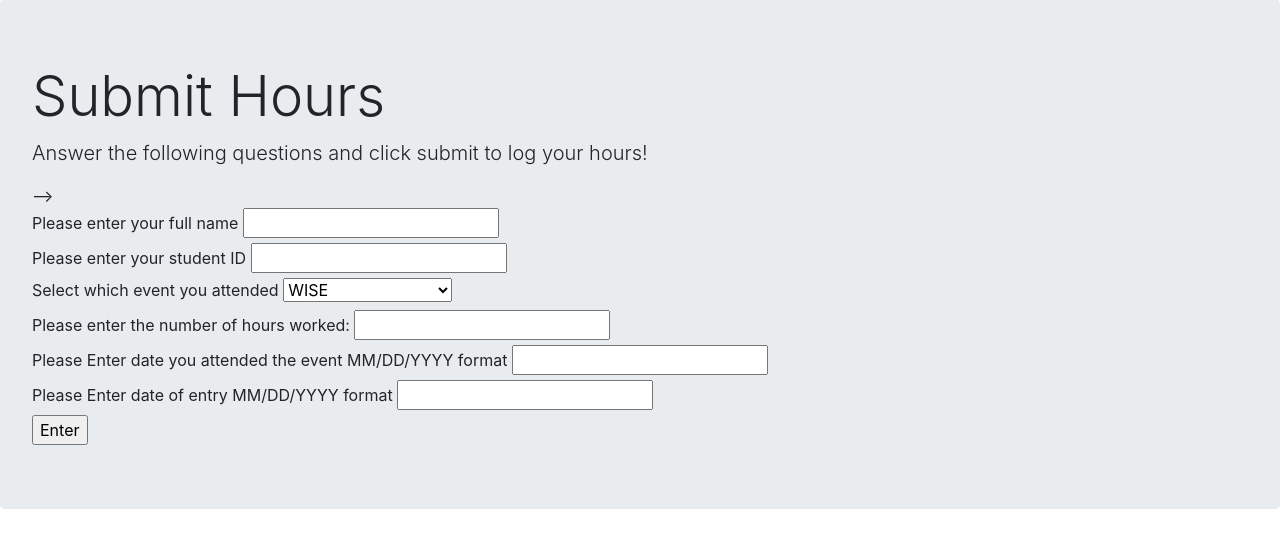
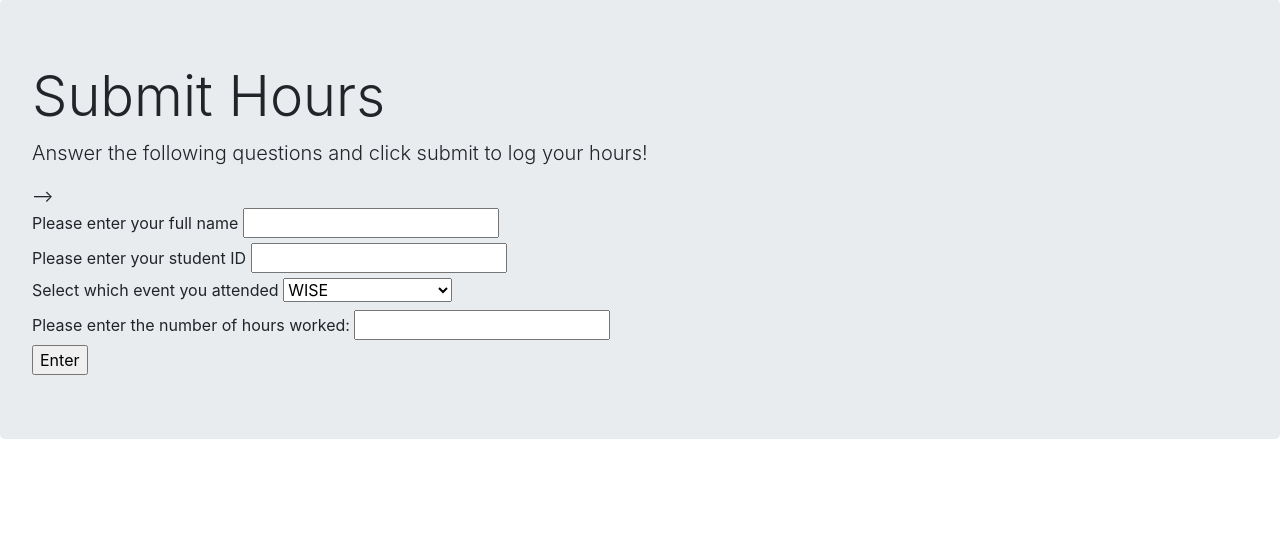
Before and after one commit to Vishwa-Muthuraman/team75_sample_site, a Flask app: page /sign_up in a window 1280 px wide. Shown: the part 71-619 px from the top of the page. Run offline with Flask 2, Linux system fonts and the light colour scheme; some libraries are stand-ins or nearby versions.

Commit message:
whatever

```diff
--- a/forms.py
+++ b/forms.py
@@ -12,9 +12,6 @@ class VolunteerForm(FlaskForm):
     event = SelectField("Select which event you attended",
                  choices=[('WISE', 'WISE'), ('WISTEM2D', 'WISTEM2D'), ('Food Drive', 'Food Drive'),('ARIS STEM Summit','ARIS STEM Summit'), ('Charity Miles','Charity Miles'),('Crocheting','Crocheting'), ('Animal Shelter','Animal Shelter'), ('FLL BoroBlast', 'FLL BoroBlast'), ('IBM', 'IBM')])
 
-    date =  DecimalField("Please Enter date you attended the event MM/DD/YYYY format", validators=[DataRequired()])
-    date1 = DecimalField("Please Enter date of entry MM/DD/YYYY format", validators=[DataRequired()])
-
     submit = SubmitField("Enter")
 
 
--- a/models.py
+++ b/models.py
@@ -12,19 +12,15 @@ class DATABASE_URL(db.Model):
 
     stud_ID = db.Column(db.String(100), nullable=False)
 
-    date = db.Column(db.Float(), nullable=False)
-
-    date1 = db.Column(db.Float(), nullable=False)
 
     def __repr__(self):
-        return f'{self.name} volunteered on {self.date} at {self.event} for {self.hours} hours. Student ID is {self.stud_ID}'
+        return f'{self.name} volunteered at {self.event} for {self.hours} hours. Student ID is {self.stud_ID}'
 
     def __init__(self, name, event, hours, stud_ID, date):
         self.name = name
         self.event = event
         self.hours = hours
         self.stud_ID = stud_ID
-        self.date = date
 
 class Student_ID_Pairs(db.Model):
     id = db.Column(db.Integer, primary_key=True)
--- a/routes.py
+++ b/routes.py
@@ -44,10 +44,8 @@ def index():
         student_ID = form.student_ID.data
         hours = form.hours.data
         event = form.event.data
-        date = form.date.data
-        date1 = form.date1.date
 
-        v = DATABASE_URL(name=student_name, stud_ID=student_ID, hours=hours, event=event, date=date, date1 = date1)
+        v = DATABASE_URL(name=student_name, stud_ID=student_ID, hours=hours, event=event)
 
         db.session.add(v)
         db.session.commit()
--- a/templates/Good_Standing.html
+++ b/templates/Good_Standing.html
@@ -5,7 +5,7 @@
     <p class="lead">Below you will find the requirements to be considered a member in good standing</p>
     <p class="lead">If you are looking to obtain your outreach hours reach out to the Outreach VP at: <a href = "mailto:shahsh@htps.us"> shahsh@htps.us</a> </p>
     <p class="lead">These details can also be found in the student handbook linked here:</p>
-    <a class="btn btn-primary btn-lg" href=https://docs.google.com/document/d/170XR95cpyFkSps6pdsXP_D-EmHDAbmG0DRBCNFiZ4_k/edit role="button">Student Handbook</a>
+    <a class="btn btn-primary btn-lg" href=https://docs.google.com/document/d/170XR95cpyFkSps6pdsXP_D-EmHDAbmG0DRBCNFiZ4_k/edit target = "_blank" role="button">Student Handbook</a>
     <hr class="my-4">
 </div>
 <h3>The following are the building blocks for a member in good standing click to see more about each one:</h3>
--- a/templates/sign_up.html
+++ b/templates/sign_up.html
@@ -69,10 +69,6 @@
     <br>
     {{ form.hours.label }} {{ form.hours() }}
     <br>
-    {{ form.date.label }}  {{ form.date() }}
-    <br>
-    {{ form.date1.label }}  {{ form.date1() }}
-    <br>
     {{ form.submit() }}
 
 </form>
```
